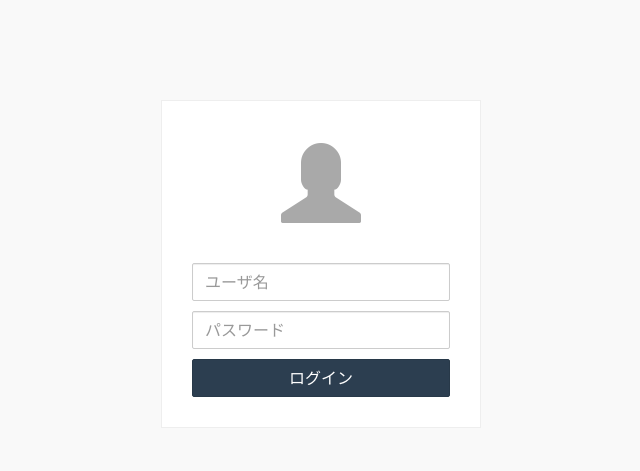
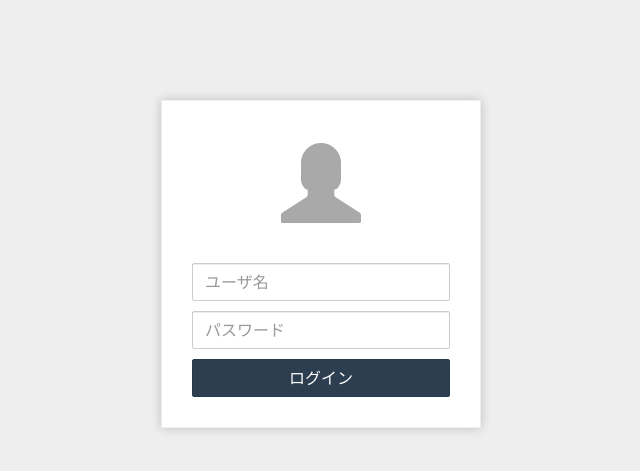
Before and after one commit to entap/photon-admin-standard, a PHP site: page /admin/login.php in a window 1280 px wide. Shown: the top 471 px of the page, without its empty margins (319-959 px from the left). Run offline with PHP 8.4, Linux system fonts and the light colour scheme.

Commit message:
admin-login changed

```diff
--- a/web/assets/css/admin-login.css
+++ b/web/assets/css/admin-login.css
@@ -1,9 +1,14 @@
+body {
+    background: #eeeeee;
+}
+
 #login form {
     width: 320px;
     background: #fff;
     padding: 30px;
     margin: 100px auto 0;
     border: 1px solid #eee;
+    box-shadow: 0 0 10px rgba(0, 0, 0, 0.2);
 }
 
 #login form h1 {
```
Also changed, not shown: 2 other files.
